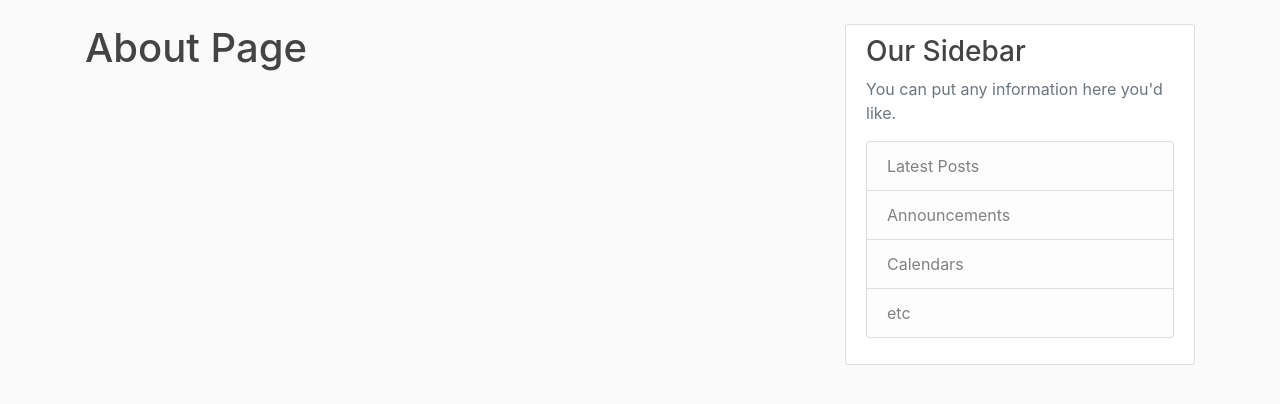
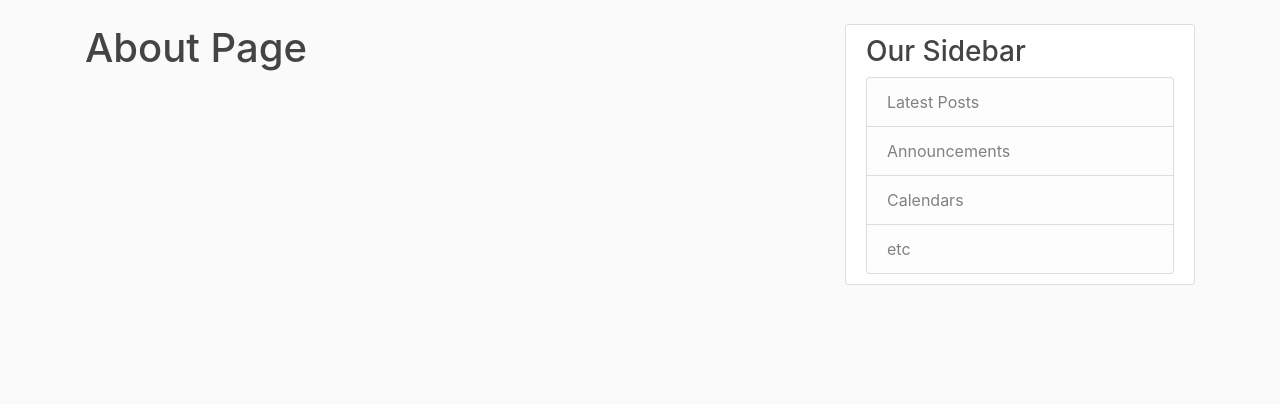
Before and after one commit to punitsinha23/flaskblog, a Flask app: page /about in a window 1280 px wide. Shown: the part 56-460 px from the top of the page. Run offline with Flask 3, Linux system fonts and the light colour scheme; some libraries are stand-ins or nearby versions.

Commit message:
updated layout

```diff
--- a/flaskblog/templates/layout.html
+++ b/flaskblog/templates/layout.html
@@ -61,14 +61,12 @@
         <div class="col-md-4">
           <div class="content-section">
             <h3>Our Sidebar</h3>
-            <p class='text-muted'>You can put any information here you'd like.
               <ul class="list-group">
                 <li class="list-group-item list-group-item-light">Latest Posts</li>
                 <li class="list-group-item list-group-item-light">Announcements</li>
                 <li class="list-group-item list-group-item-light">Calendars</li>
                 <li class="list-group-item list-group-item-light">etc</li>
               </ul>
-            </p>
           </div>
         </div>
       </div>
```
